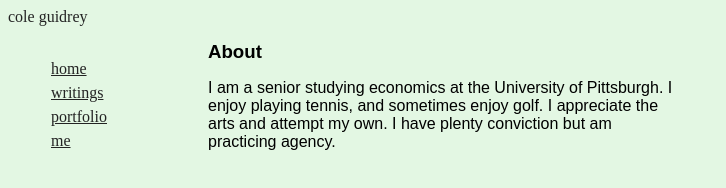
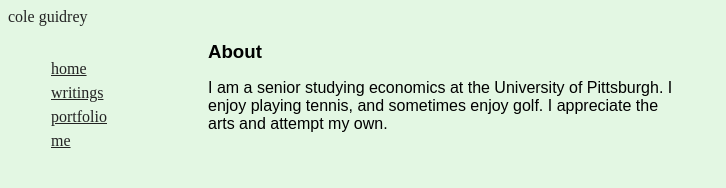
Before and after one commit to coleguidrey2/coleguidrey, a plain HTML site: page about.html in a window 1280 px wide. Shown: the top 188 px of the page, without its empty margins (0-726 px from the left). Drawn offline with Linux system fonts and the light colour scheme.

Commit message:
more updates

```diff
--- a/about.html
+++ b/about.html
@@ -23,7 +23,7 @@
       </aside>
       <article>
         <h2 class="page-titles"> About </h2>
-          <p> I am a senior studying economics at the University of Pittsburgh. I enjoy playing tennis, and sometimes enjoy golf. I appreciate the arts and attempt my own. I have plenty conviction but am practicing agency. </p>
+          <p> I am a senior studying economics at the University of Pittsburgh. I enjoy playing tennis, and sometimes enjoy golf. I appreciate the arts and attempt my own. </p>
       </article>
 
     <script src="script.js">
```
